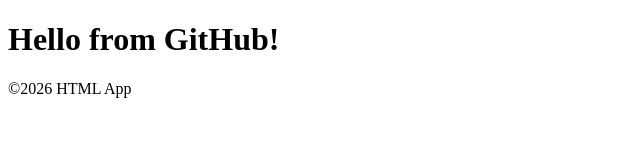
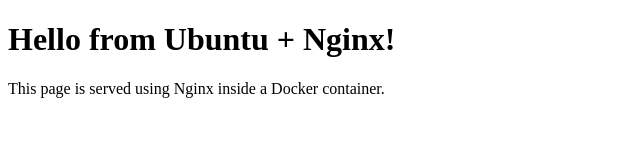
Before and after one commit to Imranuddin-dev/html-app, a plain HTML site: page index.html in a window 1280 px wide. Shown: the whole page, without its empty margins (0-640 px from the left). Drawn offline with Linux system fonts and the light colour scheme.

Commit message:
Update index.html (#2)

```diff
--- a/index.html
+++ b/index.html
@@ -4,7 +4,7 @@
     <title>Simple HTML App</title>
 </head>
 <body>
-    <h1>Hello from GitHub!</h1>
+    <h1>Hello from Ubuntu + Nginx!</h1>
+    <p>This page is served using Nginx inside a Docker container.</p>
 </body>
 </html>
-<footer>©2026 HTML App</footer>
```
